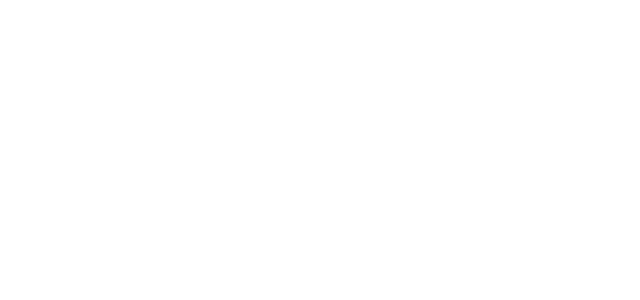
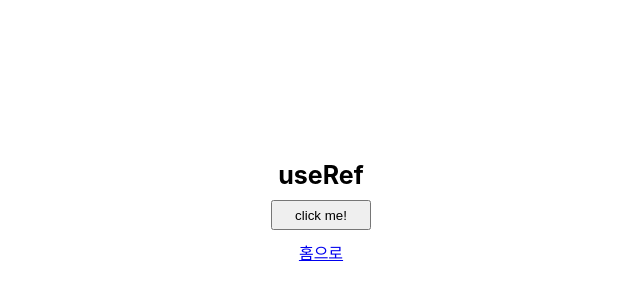
Before and after one commit to outclassstudio/custom-hooks, a React (Create React App) app: page /useclick in a window 1280 px wide. Before the commit this address had no page. Shown: the part 188-488 px from the top of the page, without its empty margins (319-959 px from the left). Built offline with nearby package versions, Linux system fonts and the light colour scheme.

Commit message:
Feat: useClick

```diff
--- a/src/App.tsx
+++ b/src/App.tsx
@@ -1,5 +1,6 @@
 import { BrowserRouter, Routes, Route } from 'react-router-dom';
 import Main from './pages/main';
+import UseClickPage from './pages/useClickPage';
 import UseInputPage from './pages/useInputPage';
 import UseTabsPage from './pages/useTabsPage';
 import UseTitlePage from './pages/useTitlePage';
@@ -12,6 +13,7 @@
         <Route path="/useinput" element={<UseInputPage/>}/>
         <Route path="/usetabs" element={<UseTabsPage/>}/>
         <Route path="/usetitle" element={<UseTitlePage/>}/>
+        <Route path="/useclick" element={<UseClickPage/>}/>
       </Routes>
     </BrowserRouter>
   );
--- /dev/null
+++ b/src/hooks/useClick.tsx
@@ -0,0 +1,21 @@
+import { useEffect, useRef } from "react"
+
+export const useClick = (onClick:any) => {
+  const element = useRef<Button | null>(null)
+
+  useEffect(() => {
+    let current = element.current
+    if(current) {
+      current.addEventListener("click", onClick)
+    }
+
+    //cleanup 함수 : componentWillUnmount
+    return () => {
+      if(current) {
+        current.removeEventListener("click", onClick)
+      }
+    }
+  }, [])
+
+  return element
+}
--- a/src/hooks/useInput.tsx
+++ b/src/hooks/useInput.tsx
@@ -1,11 +1,11 @@
-import React, { useState } from "react"
+import { useState } from "react"
 
 type Validator = (value:string) => boolean
 
-const useInput = (initialValue:string, validator?:Validator) => {
+export const useInput = (initialValue:string, validator?:Validator) => {
   const [value, setValue] = useState(initialValue)
 
-  const onChange = (e: React.ChangeEvent<HTMLInputElement>) => {
+  const onChange = (e: Change<Input>) => {
     let checkValidation = true
     if(validator) {
       checkValidation = validator(e.target.value)
@@ -17,5 +17,3 @@
 
   return { value, onChange }
 }
-
-export default useInput
--- a/src/hooks/useTabs.tsx
+++ b/src/hooks/useTabs.tsx
@@ -1,6 +1,6 @@
 import { useState } from "react"
 
-const useTabs = (initalTab:number, allTabs:any) => {
+export const useTabs = (initalTab:number, allTabs:any) => {
   const [currentIdx, setCurrentIdx] = useState(initalTab)
 
   if(!allTabs || !Array.isArray(allTabs)) {
@@ -12,5 +12,3 @@
     changeItem: setCurrentIdx
   }
 }
-
-export default useTabs
--- a/src/hooks/useTitle.tsx
+++ b/src/hooks/useTitle.tsx
@@ -1,6 +1,6 @@
 import { useEffect, useState } from "react"
 
-const useTitle = (initialTitle:string) => {
+export const useTitle = (initialTitle:string) => {
   const [title, setTitle] = useState(initialTitle)
   const updateTitle = () => {
     const htmlTitle = document.querySelector("title");
@@ -12,5 +12,3 @@
 
   return setTitle
 }
-
-export default useTitle
--- a/src/pages/main.tsx
+++ b/src/pages/main.tsx
@@ -1,9 +1,11 @@
 import {useNavigate} from "react-router-dom"
 import styled from "styled-components"
+import { useTitle } from "../hooks/useTitle"
 import { FlexColumnDivCentered } from "../style/utility.style"
 
 const Main = () => {
   const navigate = useNavigate()
+  useTitle("My Custom Hooks")
 
   return (
     <MainContainer>
@@ -11,6 +13,7 @@
       <HookBtn onClick={() => navigate("/useinput")}>useInput</HookBtn>
       <HookBtn onClick={() => navigate("/usetabs")}>useTabs</HookBtn>
       <HookBtn onClick={() => navigate("/usetitle")}>useTitle</HookBtn>
+      <HookBtn onClick={() => navigate("/useclick")}>useClick</HookBtn>
     </MainContainer>
   )
 }
--- /dev/null
+++ b/src/pages/useClickPage.tsx
@@ -0,0 +1,29 @@
+import { Link } from "react-router-dom"
+import styled from "styled-components"
+import { useClick } from "../hooks/useClick"
+import { FlexColumnDivCentered, Title } from "../style/utility.style"
+
+const UseClickPage = () => {
+  const sayHello = () => alert("hihi")
+  const title = useClick(sayHello)
+
+  return (
+    <UseClickContainer>
+      <Title>useRef</Title>
+      <Button ref={title}>click me!</Button>
+      <Link to="/">홈으로</Link>
+    </UseClickContainer>
+  )
+}
+
+export default UseClickPage
+
+const UseClickContainer = styled(FlexColumnDivCentered)`
+  height: 100vh;
+  gap: 5px;
+`
+const Button = styled.button`
+  height: 30px;
+  width: 100px;
+  margin: 5px;
+`
--- a/src/pages/useInputPage.tsx
+++ b/src/pages/useInputPage.tsx
@@ -1,5 +1,5 @@
 import styled from "styled-components"
-import useInput from "../hooks/useInput"
+import { useInput } from "../hooks/useInput"
 import { FlexColumnDivCentered, Title } from "../style/utility.style"
 import { Link } from "react-router-dom"
 
--- a/src/pages/useTabsPage.tsx
+++ b/src/pages/useTabsPage.tsx
@@ -1,7 +1,7 @@
 import styled from "styled-components"
 import { FlexColumnDivCentered, FlexDivCentered, Title } from "../style/utility.style"
 import { Link } from "react-router-dom"
-import useTabs from "../hooks/useTabs"
+import { useTabs } from "../hooks/useTabs"
 
 const content = [
   {
--- a/src/pages/useTitlePage.tsx
+++ b/src/pages/useTitlePage.tsx
@@ -1,18 +1,24 @@
 import { Link } from "react-router-dom"
 import styled from "styled-components"
-import useTitle from "../hooks/useTitle"
+import { useTitle } from "../hooks/useTitle"
 import { FlexColumnDivCentered, Title } from "../style/utility.style"
 
 const UseTitlePage = () => {
-  const titleUpdater = useTitle("Loading...")
+  const titleUpdater = useTitle("Please select...")
 
-  setTimeout(() => {
-    titleUpdater("Update!")
-  }, 5000)
+  const handleChangeTitle = (e: Change<Select>) => {
+    titleUpdater(e.target.value)
+  }
 
   return(
     <UseTitleContainer>
       <Title>useTitle</Title>
+      <select onChange={handleChangeTitle}>
+        <option>골라주세요</option>
+        <option>타이틀을</option>
+        <option>바꿔봅시다</option>
+        <option>하나둘셋!</option>
+      </select>
       상단 title을 확인해주세요
       <Link to="/">홈으로</Link>
     </UseTitleContainer>
--- /dev/null
+++ b/src/types/event.d.ts
@@ -0,0 +1,4 @@
+type Change<T> = React.ChangeEvent<T>
+type Input = HTMLInputElement
+type Select = HTMLSelectElement
+type Button = HTMLButtonElement
```
